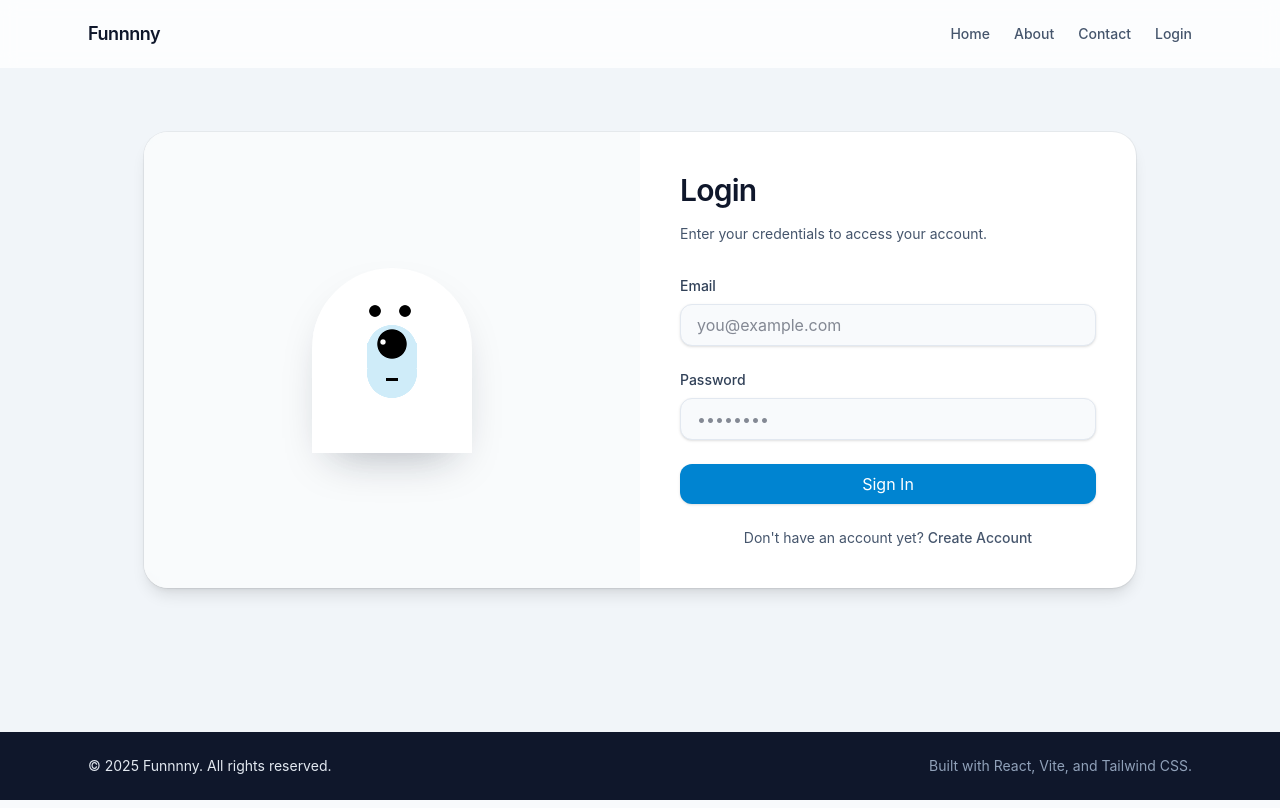
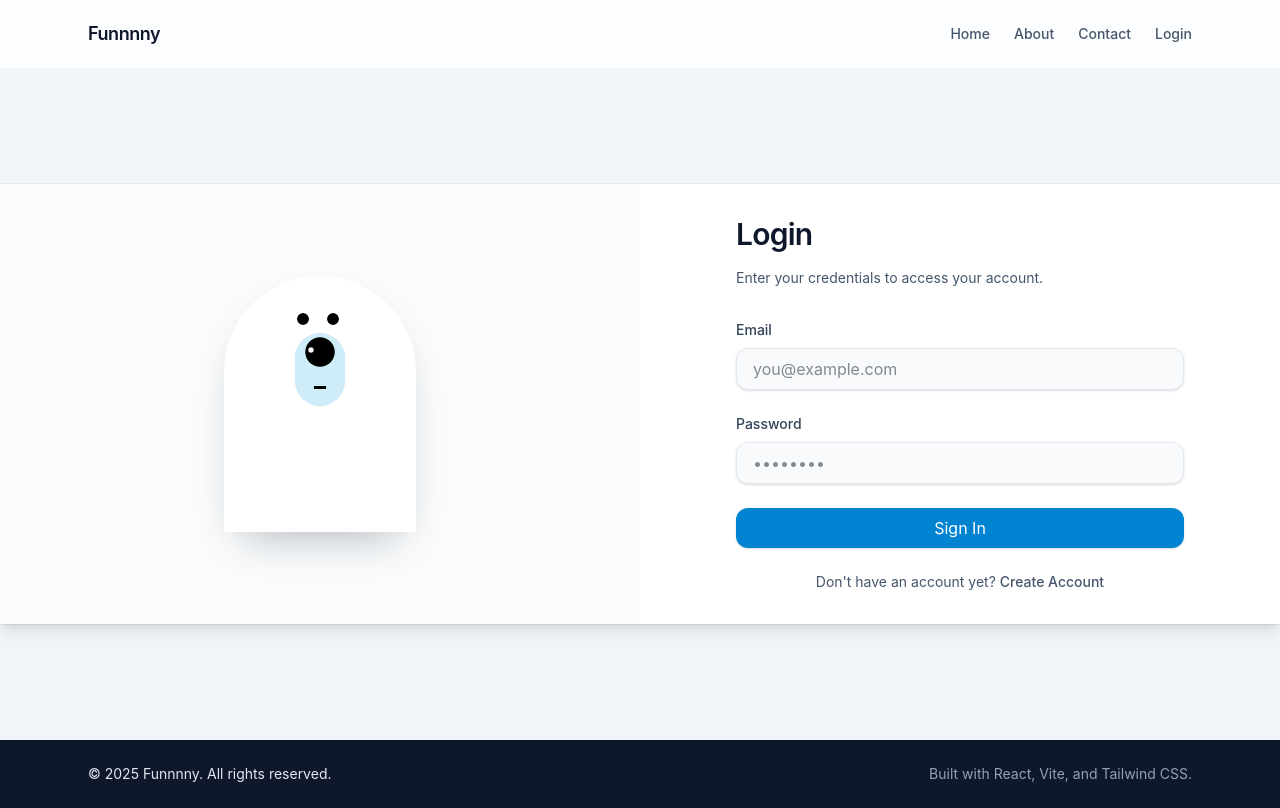
Before and after one commit to aishwarya-softuvo/Test, a React (Vite) app: page /login in a window 1280 px wide. Built offline with nearby package versions, Linux system fonts and the light colour scheme.

Commit message:
Initial commit 2

```diff
--- a/src/pages/Login.jsx
+++ b/src/pages/Login.jsx
@@ -5,7 +5,9 @@ const Login = () => {
   const [faceOffset, setFaceOffset] = useState({ x: 0, y: 0, rotate: 0 });
   const [eyeOffset, setEyeOffset] = useState({ x: 0, y: 0 });
   const [bodySkew, setBodySkew] = useState(0);
-  const [isPasswordFocused, setIsPasswordFocused] = useState(false);
+  const [isPasswordPointerInside, setIsPasswordPointerInside] = useState(false);
+  const [isPasswordTyping, setIsPasswordTyping] = useState(false);
+  const typingTimeoutRef = useRef(null);
   const loaderRef = useRef(null);
 
   const handleChange = (event) => {
@@ -20,7 +22,7 @@ const Login = () => {
         return;
       }
 
-      if (isPasswordFocused) {
+      if (isPasswordPointerInside || isPasswordTyping) {
         return;
       }
 
@@ -56,17 +58,25 @@ const Login = () => {
     return () => {
       window.removeEventListener("mousemove", handleMouseMove);
     };
-  }, [isPasswordFocused]);
+  }, [isPasswordPointerInside, isPasswordTyping]);
 
   useEffect(() => {
-    if (!isPasswordFocused) {
+    return () => {
+      if (typingTimeoutRef.current) {
+        clearTimeout(typingTimeoutRef.current);
+      }
+    };
+  }, []);
+
+  useEffect(() => {
+    if (!isPasswordPointerInside && !isPasswordTyping) {
       return;
     }
 
     setFaceOffset({ x: 0, y: 0, rotate: 0 });
     setEyeOffset({ x: 0, y: 0 });
     setBodySkew(0);
-  }, [isPasswordFocused]);
+  }, [isPasswordPointerInside, isPasswordTyping]);
 
   const handleSubmit = (event) => {
     event.preventDefault();
@@ -75,9 +85,9 @@ const Login = () => {
 
   return (
     <>
-      <section className="mx-auto flex w-full max-w-5xl flex-1 flex-col items-center px-4 py-16">
-        <div className="flex w-full flex-col overflow-hidden rounded-3xl bg-white shadow-lg ring-1 ring-black/5 md:flex-row">
-          <div className="flex w-full flex-1 items-center justify-center bg-slate-50/80 p-10 text-center backdrop-blur">
+      <section className="flex min-h-[calc(100vh-8rem)] w-full flex-1 flex-col justify-center px-0 py-16">
+        <div className="flex w-full flex-col overflow-hidden rounded-none bg-white shadow-lg ring-1 ring-black/5 md:flex-row">
+          <div className="flex w-full flex-1 items-center justify-center bg-slate-50/80 p-8 text-center backdrop-blur">
             <div className="relative flex items-center justify-center">
               <div
                 ref={loaderRef}
@@ -89,14 +99,16 @@ const Login = () => {
                   "--eye-offset-x": `${eyeOffset.x}px`,
                   "--eye-offset-y": `${eyeOffset.y}px`,
                   "--body-skew": `${bodySkew}deg`,
-                  "--eye-visible": isPasswordFocused ? 0 : 1,
-                  "--eye-lid-opacity": isPasswordFocused ? 1 : 0,
+                  "--eye-visible":
+                    isPasswordPointerInside || isPasswordTyping ? 0 : 1,
+                  "--eye-lid-opacity":
+                    isPasswordPointerInside || isPasswordTyping ? 1 : 0,
                 }}
               />
             </div>
           </div>
 
-          <div className="flex w-full flex-1 items-center justify-center p-10">
+          <div className="flex w-full flex-1 items-center justify-center p-8">
             <div className="w-full max-w-md">
               <h2 className="text-3xl font-semibold tracking-tight text-slate-900">
                 Login
@@ -138,8 +150,42 @@ const Login = () => {
                     type="password"
                     value={formData.password}
                     onChange={handleChange}
-                    onFocus={() => setIsPasswordFocused(true)}
-                    onBlur={() => setIsPasswordFocused(false)}
+                    onKeyDown={() => {
+                      if (typingTimeoutRef.current) {
+                        clearTimeout(typingTimeoutRef.current);
+                      }
+                      setIsPasswordTyping(true);
+                    }}
+                    onKeyUp={() => {
+                      if (typingTimeoutRef.current) {
+                        clearTimeout(typingTimeoutRef.current);
+                      }
+                      typingTimeoutRef.current = setTimeout(() => {
+                        setIsPasswordTyping(false);
+                      }, 1000);
+                    }}
+                    onInput={() => {
+                      if (typingTimeoutRef.current) {
+                        clearTimeout(typingTimeoutRef.current);
+                      }
+                      setIsPasswordTyping(true);
+                    }}
+                    onFocus={() => setIsPasswordPointerInside(true)}
+                    onBlur={() => {
+                      if (typingTimeoutRef.current) {
+                        clearTimeout(typingTimeoutRef.current);
+                      }
+                      setIsPasswordPointerInside(false);
+                      setIsPasswordTyping(false);
+                    }}
+                    onMouseEnter={() => setIsPasswordPointerInside(true)}
+                    onMouseLeave={() => {
+                      if (typingTimeoutRef.current) {
+                        clearTimeout(typingTimeoutRef.current);
+                      }
+                      setIsPasswordPointerInside(false);
+                      setIsPasswordTyping(false);
+                    }}
                     required
                     placeholder="••••••••"
                     className="mt-2 w-full rounded-xl border border-slate-200 bg-slate-50 px-4 py-2 text-slate-900 shadow-sm outline-none transition focus:border-sky-500 focus:bg-white focus:ring-2 focus:ring-sky-100"
@@ -171,8 +217,8 @@ const Login = () => {
       <style>
         {`
           .login-loader {
-            width: 160px;
-            height: 185px;
+            width: clamp(160px, 15vw, 220px);
+            height: clamp(185px, 20vw, 280px);
             position: relative;
             background: #fff;
             border-radius: 100px 100px 0 0;
```
